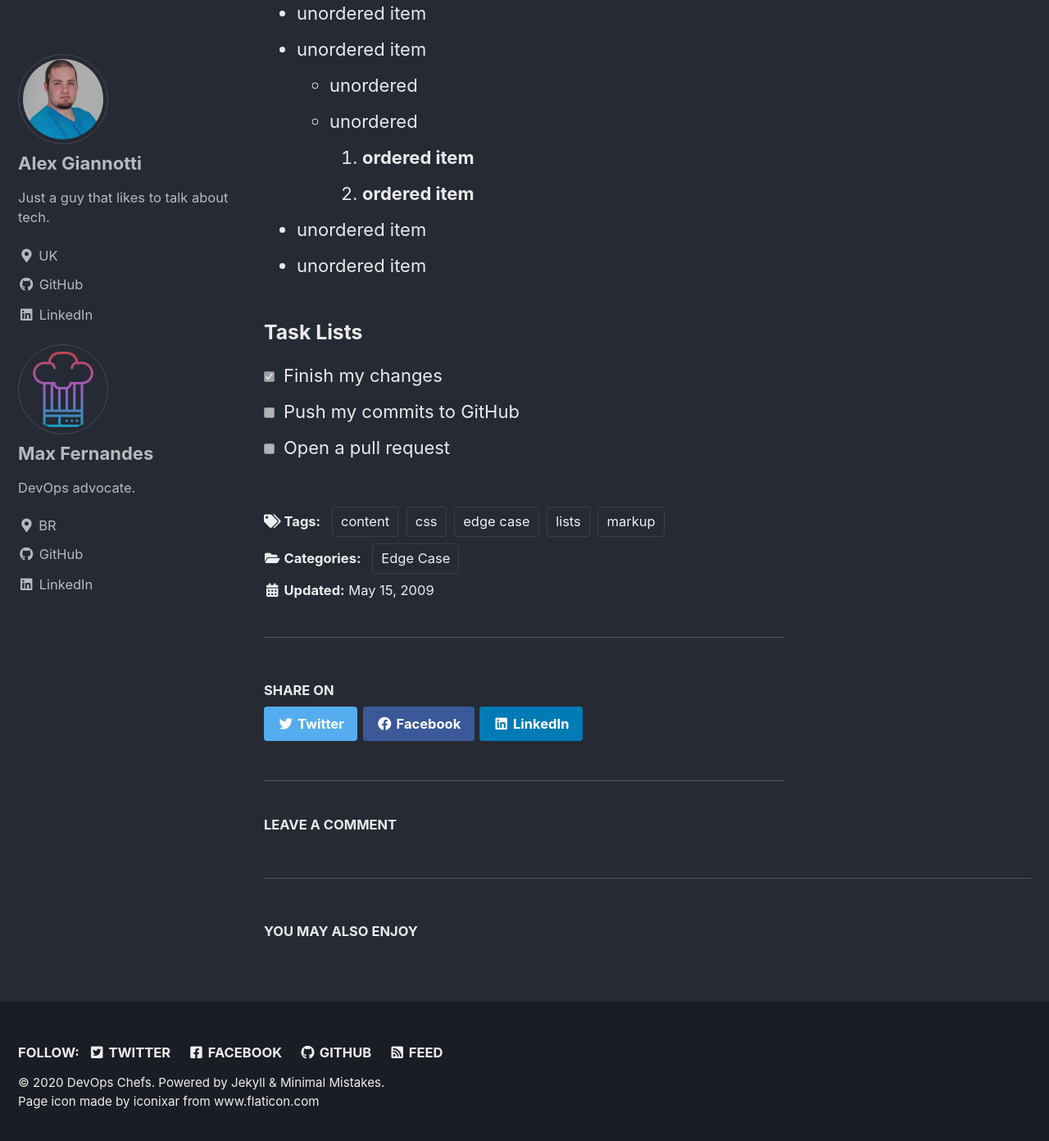
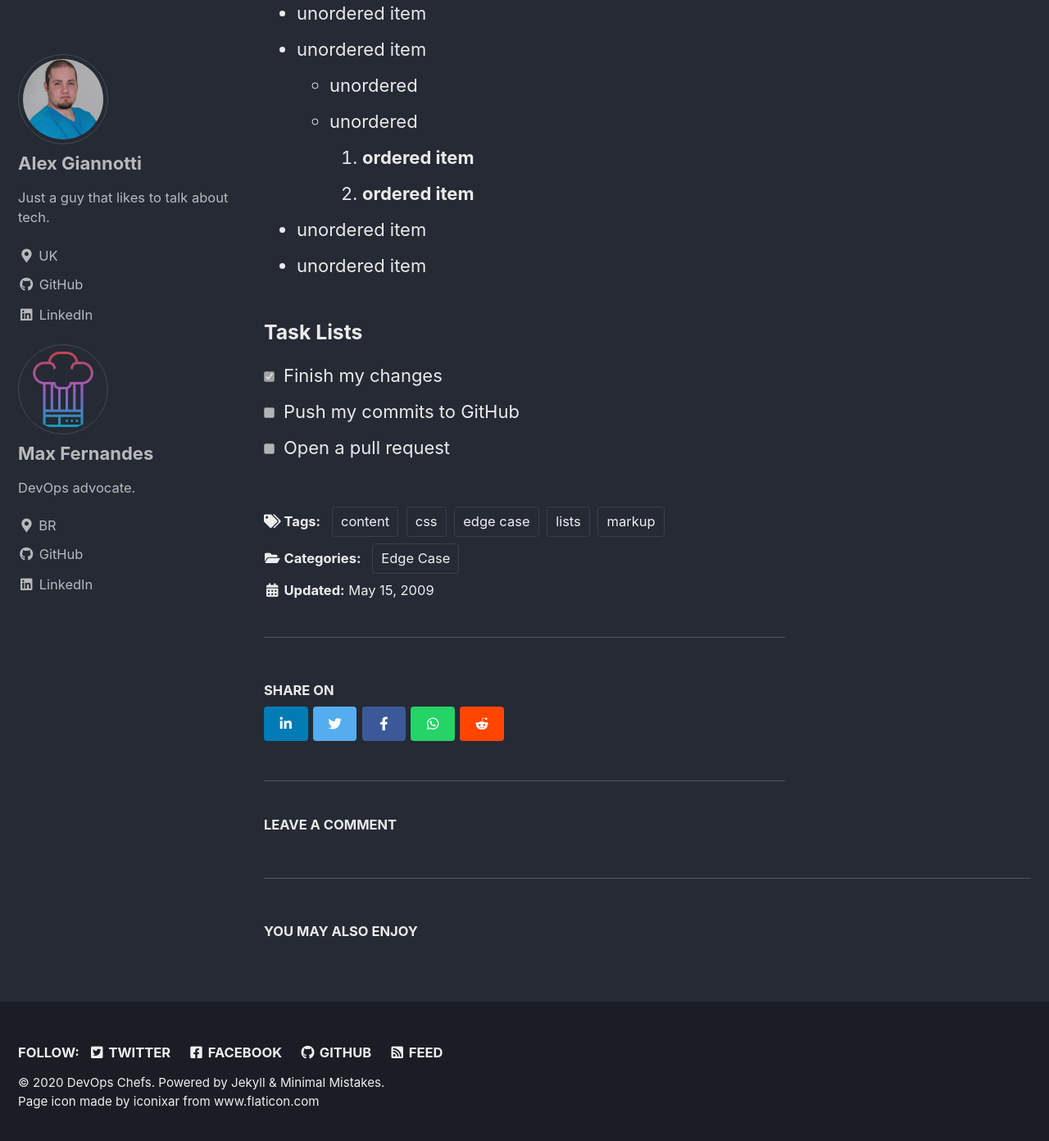
Before and after one commit to devopschefs/blog, a Jekyll site: the page built from _posts/2009-05-15-edge-case-nested-and-mixed-lists.md, in a window 1280 px wide and 1400 px high, scrolled down 1006 px. Shown: the top 1392 px of the window at 82% size. Built offline with Jekyll 4.4.1, drawn with Linux system fonts in a browser that asks for light colours; cached includes are drawn as plain includes; comment, search, counter and statistics services are not loaded.

Commit message:
feat: social sharing buttons

```diff
--- a/_includes/social-share.html
+++ b/_includes/social-share.html
@@ -2,10 +2,20 @@
   {% if site.data.ui-text[site.locale].share_on_label %}
     <h4 class="page__share-title">{{ site.data.ui-text[site.locale].share_on_label | default: "Share on" }}</h4>
   {% endif %}
+  <!-- Icons link https://fontawesome.com/icons?from=io -->
 
-  <a href="https://twitter.com/intent/tweet?{% if site.twitter.username %}via={{ site.twitter.username | url_encode }}&{% endif %}text={{ page.title | url_encode }}%20{{ page.url | absolute_url | url_encode }}" class="btn btn--twitter" onclick="window.open(this.href, 'window', 'left=20,top=20,width=500,height=500,toolbar=1,resizable=0'); return false;" title="{{ site.data.ui-text[site.locale].share_on_label | default: 'Share on' }} Twitter"><i class="fab fa-fw fa-twitter" aria-hidden="true"></i><span> Twitter</span></a>
+  <!-- LINKEDIN -->
+  <a href="https://www.linkedin.com/shareArticle?mini=true&url={{ page.url | absolute_url | url_encode }}" class="btn btn--linkedin" onclick="window.open(this.href, 'window', 'left=20,top=20,width=500,height=500,toolbar=1,resizable=0'); return false;" title="{{ site.data.ui-text[site.locale].share_on_label | default: 'Share on' }} LinkedIn"><i class="fab fa-fw fa-linkedin-in" aria-hidden="true"></i><span><!-- Button name --></span></a>
 
-  <a href="https://www.facebook.com/sharer/sharer.php?u={{ page.url | absolute_url | url_encode }}" class="btn btn--facebook" onclick="window.open(this.href, 'window', 'left=20,top=20,width=500,height=500,toolbar=1,resizable=0'); return false;" title="{{ site.data.ui-text[site.locale].share_on_label | default: 'Share on' }} Facebook"><i class="fab fa-fw fa-facebook" aria-hidden="true"></i><span> Facebook</span></a>
+  <!-- TWITTER -->
+  <a href="https://twitter.com/intent/tweet?{% if site.twitter.username %}via={{ site.twitter.username | url_encode }}&{% endif %}text={{ page.title | url_encode }}%20{{ page.url | absolute_url | url_encode }}" class="btn btn--twitter" onclick="window.open(this.href, 'window', 'left=20,top=20,width=500,height=500,toolbar=1,resizable=0'); return false;" title="{{ site.data.ui-text[site.locale].share_on_label | default: 'Share on' }} Twitter" ><i class="fab fa-fw fa-twitter" aria-hidden="true"></i><span><!-- Button name --></span></a>
 
-  <a href="https://www.linkedin.com/shareArticle?mini=true&url={{ page.url | absolute_url | url_encode }}" class="btn btn--linkedin" onclick="window.open(this.href, 'window', 'left=20,top=20,width=500,height=500,toolbar=1,resizable=0'); return false;" title="{{ site.data.ui-text[site.locale].share_on_label | default: 'Share on' }} LinkedIn"><i class="fab fa-fw fa-linkedin" aria-hidden="true"></i><span> LinkedIn</span></a>
+  <!-- FACEBOOK -->
+  <a href="https://www.facebook.com/sharer/sharer.php?u={{ page.url | absolute_url | url_encode }}" class="btn btn--facebook" onclick="window.open(this.href, 'window', 'left=20,top=20,width=500,height=500,toolbar=1,resizable=0'); return false;" title="{{ site.data.ui-text[site.locale].share_on_label | default: 'Share on' }} Facebook"><i class="fab fa-fw fa-facebook-f" aria-hidden="true"></i><span><!-- Button name --></span></a>
+
+  <!-- WHATSAPP -->
+  <a href="https://api.whatsapp.com/send?text={{ page.url | absolute_url | url_encode }}" class="btn btn--whatsapp" onclick="window.open(this.href, 'window', 'left=20,top=20,width=500,height=500,toolbar=1,resizable=0'); return false;" title="{{ site.data.ui-text[site.locale].share_on_label | default: 'Share on' }} WhatsApp"><i class="fab fa-fw fa-whatsapp" aria-hidden="true"></i><span><!-- Button name --></span></a>
+
+  <!-- REDDIT -->
+  <a href="https://www.reddit.com/submit?url={{ page.url | absolute_url | url_encode }}&title={{ page.title }}" class="btn btn--reddit" onclick="window.open(this.href, 'window', 'left=20,top=20,width=500,height=500,toolbar=1,resizable=0'); return false;" title="{{ site.data.ui-text[site.locale].share_on_label | default: 'Share on' }} Reddit"><i class="fab fa-fw fa-reddit-alien" aria-hidden="true"></i><span><!-- Button name --></span></a>
 </section>
--- a/_sass/minimal-mistakes/_buttons.scss
+++ b/_sass/minimal-mistakes/_buttons.scss
@@ -39,7 +39,9 @@
   (info, $info-color),
   (facebook, $facebook-color),
   (twitter, $twitter-color),
-  (linkedin, $linkedin-color);
+  (linkedin, $linkedin-color),
+  (reddit, $reddit-color),
+  (whatsapp, $whatsapp-color);
 
   @each $buttoncolor, $color in $buttoncolors {
     &--#{$buttoncolor} {
--- a/_sass/minimal-mistakes/_utilities.scss
+++ b/_sass/minimal-mistakes/_utilities.scss
@@ -324,6 +324,10 @@ body:hover .visually-hidden button {
   .fa-xing-square {
     color: $xing-color;
   }
+
+  .fa-whatsapp {
+    color: $whatsapp-color;
+  }
 }
 
 /*
--- a/_sass/minimal-mistakes/_variables.scss
+++ b/_sass/minimal-mistakes/_variables.scss
@@ -109,6 +109,7 @@ $vimeo-color: #1ab7ea !default;
 $vine-color: #00bf8f !default;
 $youtube-color: #bb0000 !default;
 $xing-color: #006567 !default;
+$whatsapp-color: #25D366 !default;
 
 /* links */
 $link-color: mix(#000, $info-color, 20%) !default;
```
